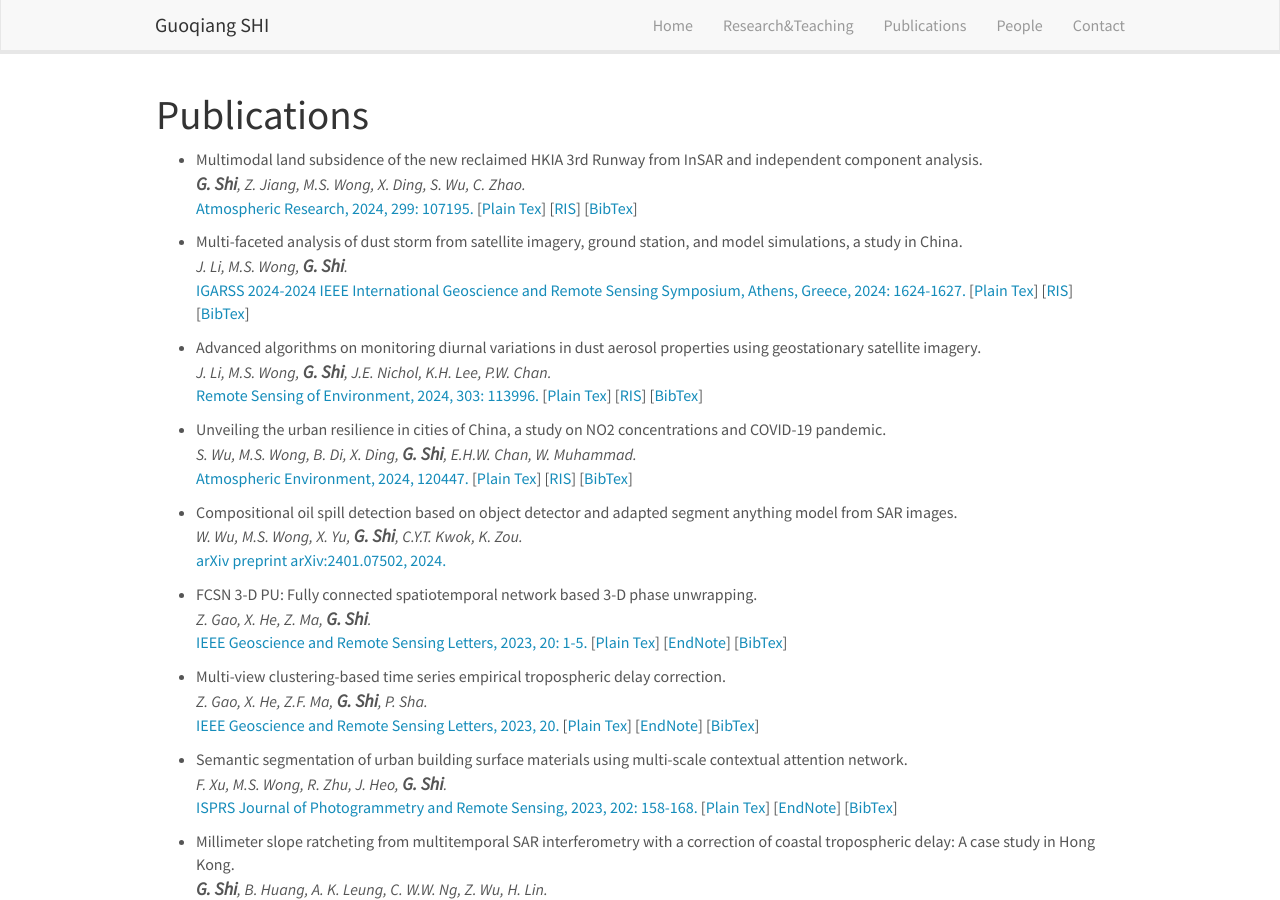
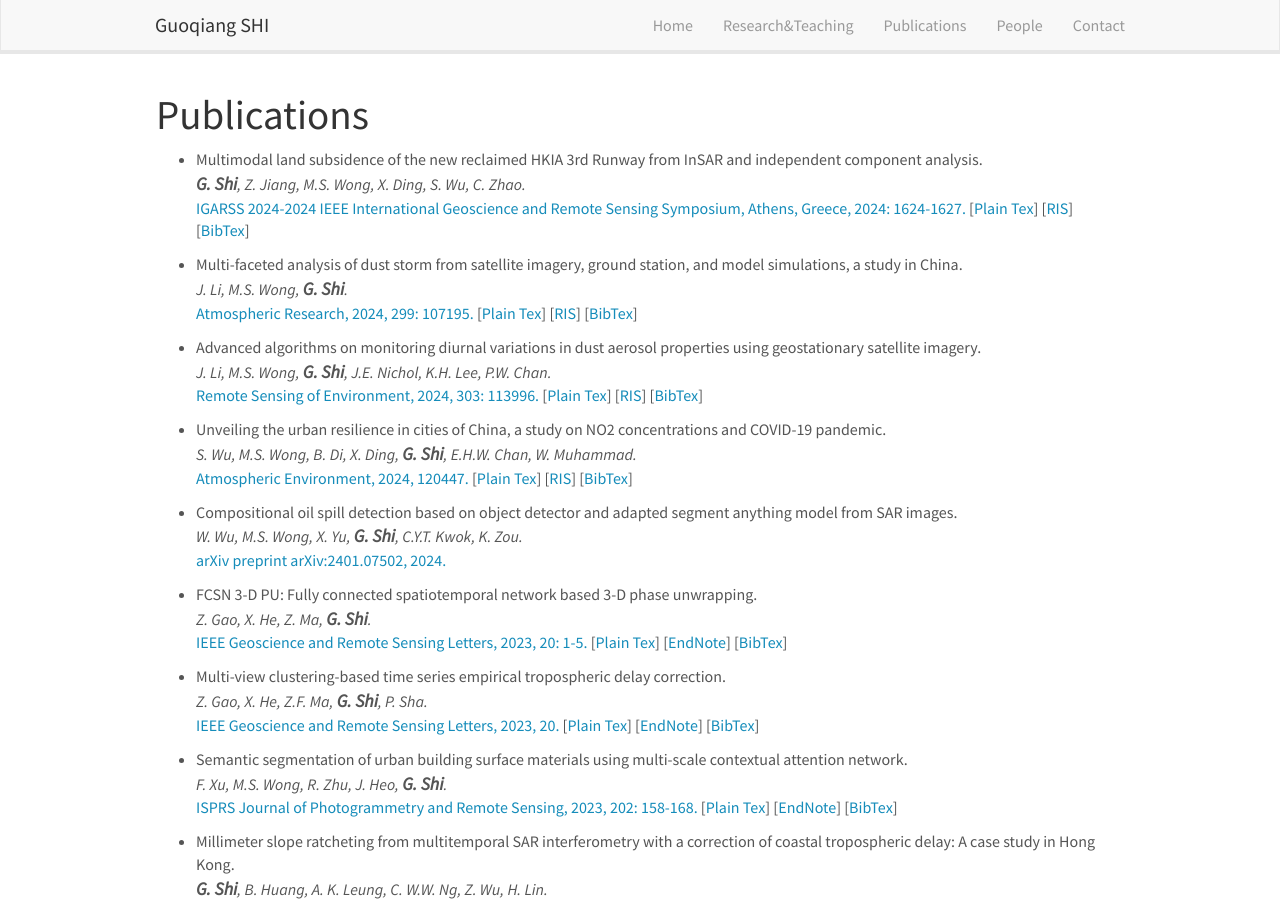
Before and after one commit to guoqiangshi/guoqiangshi.github.io, a Jekyll site: the page publications.html, which Jekyll copies as it is, in a window 1280 px wide and 900 px high. Built offline with Jekyll 4.4.1, drawn with Linux system fonts in a browser that asks for light colours; nearby versions of some CDN libraries; library files that are not in the unit come from our copies.

Commit message:
Update publications.html

```diff
--- a/publications.html
+++ b/publications.html
@@ -71,7 +71,7 @@
 
 <li>
 	<p>Multimodal land subsidence of the new reclaimed HKIA 3rd Runway from InSAR and independent component analysis. <br />
-  <em><span class="mqq">G. Shi</span>, Z. Jiang, M.S. Wong, X. Ding, S. Wu, C. Zhao. </em><br /><a href="https://www.sciencedirect.com/science/article/abs/pii/S0169809523005926">Atmospheric Research, 2024, 299: 107195.</a>
+  <em><span class="mqq">G. Shi</span>, Z. Jiang, M.S. Wong, X. Ding, S. Wu, C. Zhao. </em><br /><a href="https://ieeexplore.ieee.org/abstract/document/10641755">IGARSS 2024-2024 IEEE International Geoscience and Remote Sensing Symposium, Athens, Greece, 2024: 1624-1627.</a>
 	    [<a href="paper_info/2024IRAGSS_plaintex.txt">Plain Tex</a>]
 	    [<a href="paper_info/2024IRAGSS_RIS.ris">RIS</a>]
 	    [<a href="paper_info/2024IRAGSS_bibtex.bib">BibTex</a>]</p>
@@ -79,7 +79,7 @@
 
 <li>
     <p>Multi-faceted analysis of dust storm from satellite imagery, ground station, and model simulations, a study in China. <br />
-  <em>J. Li, M.S. Wong, <span class="mqq">G. Shi</span>. </em><br /><a href="https://ieeexplore.ieee.org/abstract/document/10641755">IGARSS 2024-2024 IEEE International Geoscience and Remote Sensing Symposium, Athens, Greece, 2024: 1624-1627.</a>
+  <em>J. Li, M.S. Wong, <span class="mqq">G. Shi</span>. </em><br /><a href="https://www.sciencedirect.com/science/article/abs/pii/S0169809523005926">Atmospheric Research, 2024, 299: 107195.</a>
 	    [<a href="paper_info/2024multi_plaintex.txt">Plain Tex</a>]
 	    [<a href="paper_info/2024multi_RIS.ris">RIS</a>]
 	    [<a href="paper_info/2024multi_bibtex.bib">BibTex</a>]</p>
```
